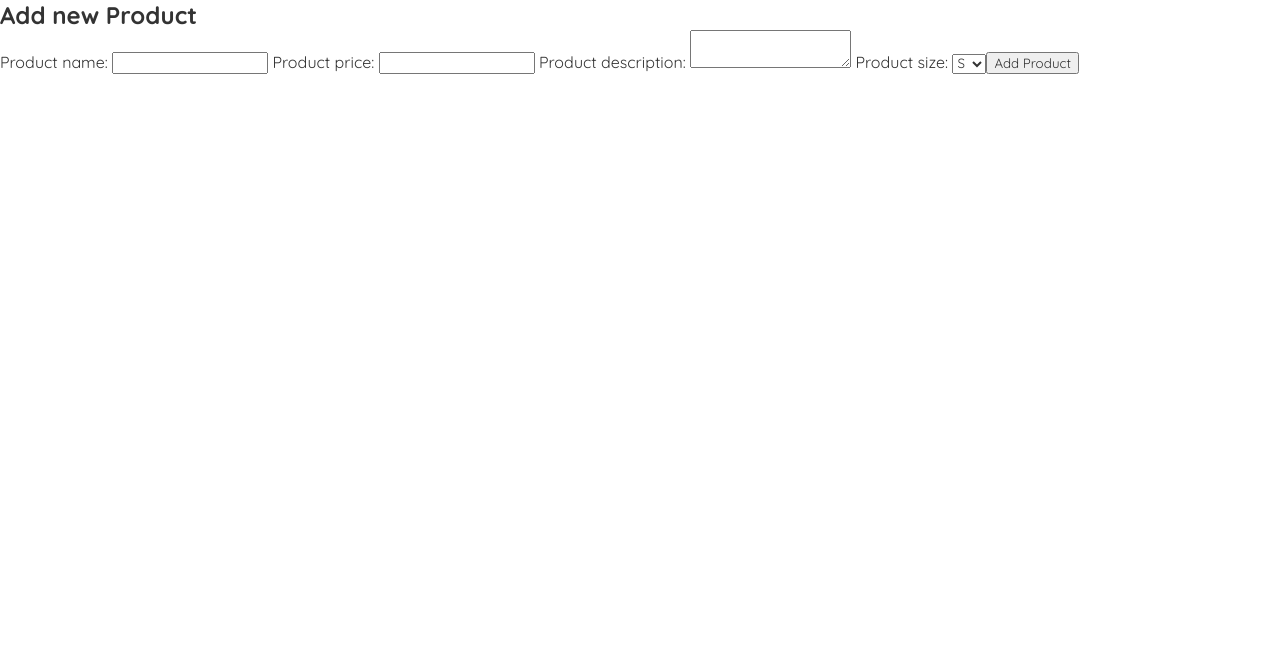
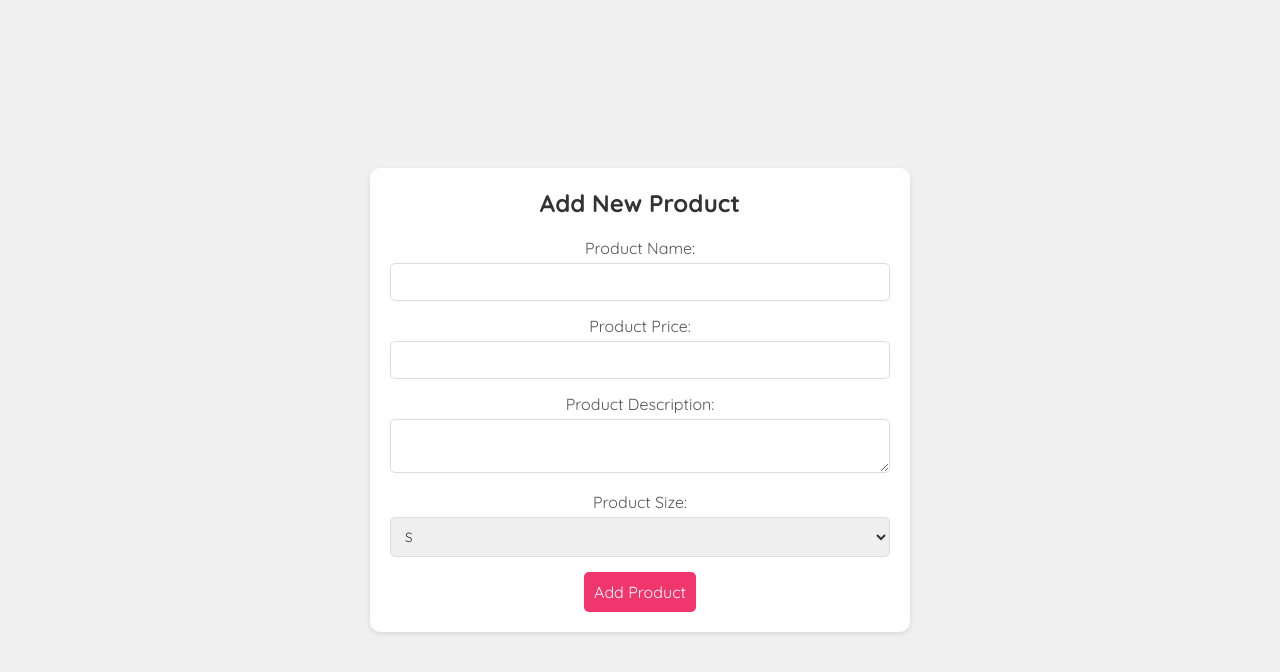
Before and after one commit to Chayanon6409682538/CS369ClassProject_chayanon-napat, a React (Vite) app: page /addProduct in a window 1280 px wide. Shown: the top 672 px of the page. Built offline with nearby package versions, Linux system fonts and the light colour scheme.

Commit message:
add style addProductPage

```diff
--- a/src/AddProduct.jsx
+++ b/src/AddProduct.jsx
@@ -1,8 +1,10 @@
-import { useState, useEffect } from 'react'
+import { useState } from 'react';
+import './index.css';
+
 const AddProduct = () => {
-    const [productName, setproductName] = useState('');
-    const [productPrice, setproductPrice] = useState('');
-    const [productDescription, setproductDescription] = useState('');
+    const [productName, setProductName] = useState('');
+    const [productPrice, setProductPrice] = useState('');
+    const [productDescription, setProductDescription] = useState('');
     const [size, setSize] = useState('s');
 
     const handleSubmit = (e) => {
@@ -12,33 +14,38 @@ const AddProduct = () => {
     }
 
     return (
-        <div className="addproduct">
-            <h2>Add new Product</h2>
-            <form onSubmit={handleSubmit}>
-                <label> Product name: </label>
+        <div className="add-product-page">
+            <div className="add-product-container">
+                <h2>Add New Product</h2>
+                <form onSubmit={handleSubmit} className="add-product-form">
+                    <div className="form-group">
+                        <label>Product Name:</label>
                         <input
                             type="text"
                             required
                             value={productName}
-                    onChange={(e) => setproductName(e.target.value)}
+                            onChange={(e) => setProductName(e.target.value)}
                         />
-
-                <label> Product price: </label>
+                    </div>
+                    <div className="form-group">
+                        <label>Product Price:</label>
                         <input
                             type="text"
                             required
                             value={productPrice}
-                    onChange={(e) => setproductPrice(e.target.value)}
+                            onChange={(e) => setProductPrice(e.target.value)}
                         />
-
-                <label> Product description: </label>
+                    </div>
+                    <div className="form-group">
+                        <label>Product Description:</label>
                         <textarea
                             required
                             value={productDescription}
-                    onChange={(e) => setproductDescription(e.target.value)}
+                            onChange={(e) => setProductDescription(e.target.value)}
                         ></textarea>
-
-                <label> Product size: </label>
+                    </div>
+                    <div className="form-group">
+                        <label>Product Size:</label>
                         <select
                             value={size}
                             onChange={(e) => setSize(e.target.value)}
@@ -47,8 +54,10 @@ const AddProduct = () => {
                             <option value="m">M</option>
                             <option value="l">L</option>
                         </select>
-                <button>Add Product</button>
+                    </div>
+                    <button type="submit" className="add-product-button">Add Product</button>
                 </form>
+            </div>
         </div>
     );
 }
--- a/src/index.css
+++ b/src/index.css
@@ -6,7 +6,7 @@
   color: #333;
 }
 
-/*ส่วน เมนู*/
+/*ส่วน Menu*/
 .Menu {
   padding: 20px;
   display: flex;
@@ -16,6 +16,7 @@
   border-bottom: 1px solid #f2f2f2;
 }
 .Menu h1 {
+  font-size: 1.8em;
   color: #f1356d;
 }
 .Menu  .links {
@@ -46,7 +47,7 @@
 .product-card {
     background: #fff;
     border: 1px solid #ddd;
-    border-radius: 30px;
+    border-radius: 20px;
     padding: 20px;
     box-shadow: 0 2px 5px rgba(0, 0, 0, 0.1);
     overflow: hidden;
@@ -97,7 +98,7 @@
     align-items: center;
     background: #fff;
     border: 1px solid #ddd;
-    border-radius: 10px;
+    border-radius: 30px;
     box-shadow: 0 2px 5px rgba(0, 0, 0, 0.1);
     padding: 20px;
     max-width: 800px;
@@ -192,3 +193,69 @@
 .login-button:hover {
     background: #661c32;
 }
+
+/*ส่วน addProduct*/
+.add-product-page {
+    display: flex;
+    justify-content: center;
+    align-items: center;
+    height: 100vh;
+    background: #f0f0f0;
+}
+
+.add-product-container {
+    background: #fff;
+    padding: 20px;
+    border-radius: 10px;
+    box-shadow: 0 2px 5px rgba(0, 0, 0, 0.1);
+    width: 100%;
+    max-width: 500px;
+    text-align: center;
+}
+
+.add-product-container h2 {
+    margin-bottom: 20px;
+    color: #333;
+}
+
+.add-product-form {
+    display: flex;
+    flex-direction: column;
+    align-items: flex-start;
+}
+
+.form-group {
+    margin-bottom: 15px;
+    width: 100%;
+}
+
+.form-group label {
+    display: block;
+    margin-bottom: 5px;
+    color: #555;
+}
+
+.form-group input,
+.form-group textarea,
+.form-group select {
+    width: 100%;
+    padding: 10px;
+    border: 1px solid #ddd;
+    border-radius: 5px;
+    box-sizing: border-box;
+}
+
+.add-product-button {
+    background: #f1356d;
+    color: #fff;
+    padding: 10px;
+    border: none;
+    border-radius: 5px;
+    cursor: pointer;
+    font-size: 1em;
+    align-self: center;
+}
+
+.add-product-button:hover {
+    background: #661c32;
+}
```
Lines whose indentation alone changed are shown as unchanged.
